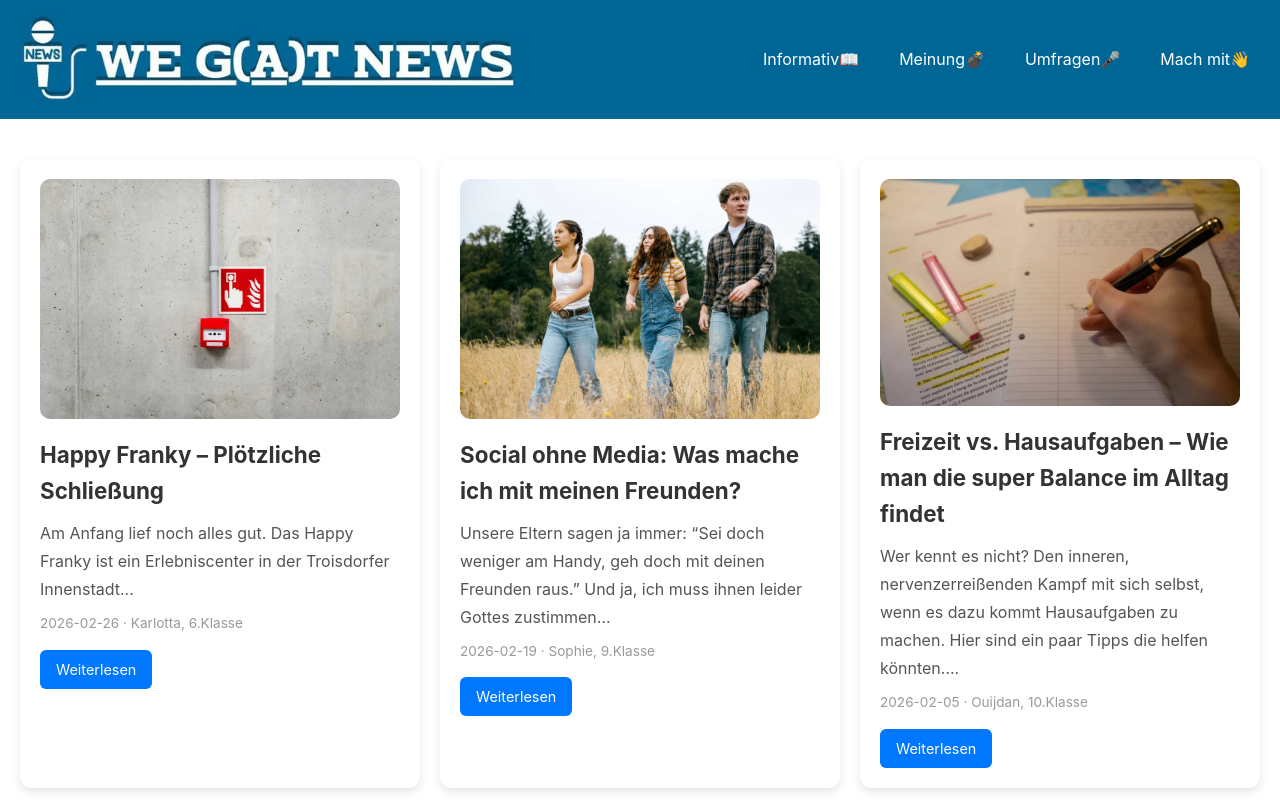
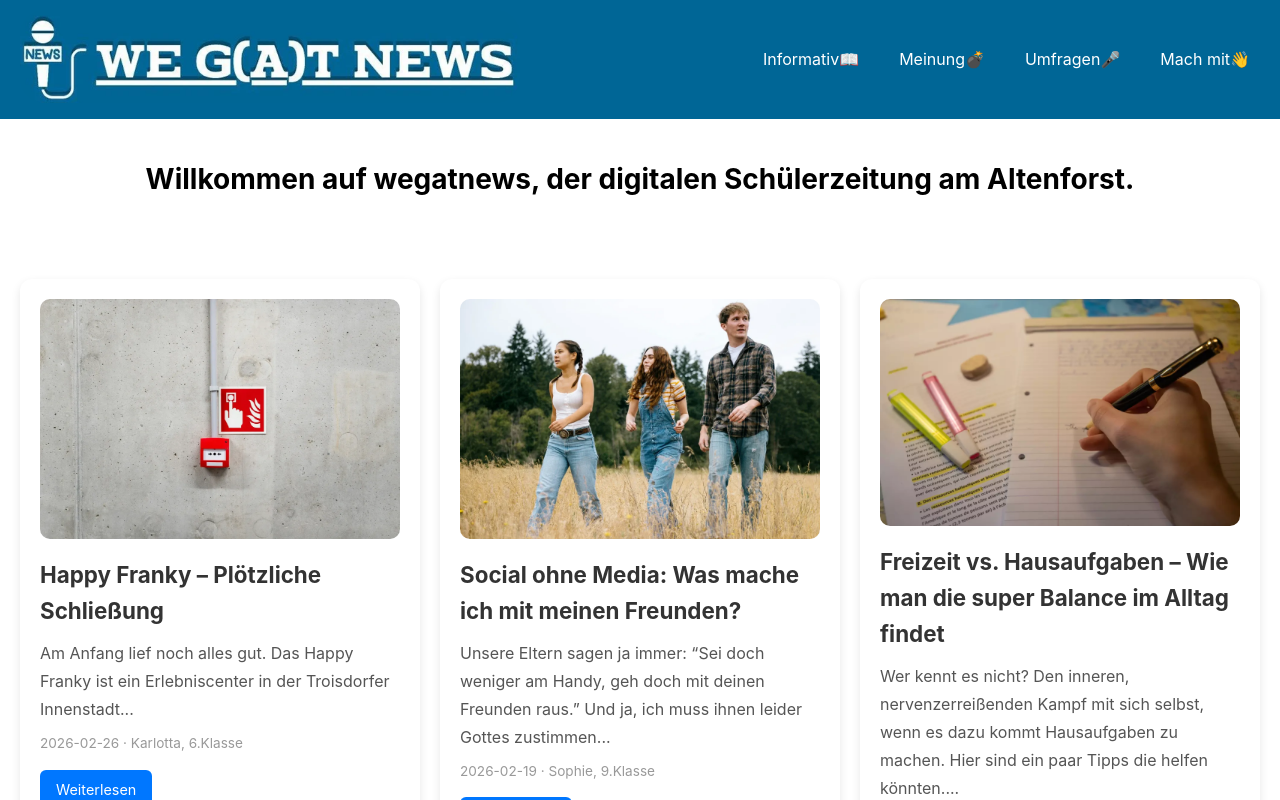
Before and after one commit to Chenjv2/wegatnews, a Next.js app: page / in a window 1280 px wide. Shown: the top 800 px of the page. Built offline with nearby package versions, Linux system fonts and the light colour scheme.

Commit message:
welcome text

```diff
--- a/pages/index.js
+++ b/pages/index.js
@@ -14,7 +14,6 @@ export async function getStaticProps() {
 
 function DisplayContainer({ data }) {
   return (
-    <>
     <div className="blog-container">
       {data.map((post) => (
         <div key={post.slug} className="blog-entry">
@@ -30,30 +29,38 @@ function DisplayContainer({ data }) {
         </div>
       ))}
     </div>
-    </>
   );
 }
 
 function NewestPosts({ posts }) {
   return (
-    <>
     <section className="blog-section">
       <DisplayContainer data={posts.slice(0, 4)} />
       <DisplayContainer data={posts.slice(4)} />
     </section>
-    </>
   );
 }
 
 export default function Blog({ newestPosts, archivePosts }) {
   return (
     <>
+      {/* Welcome text */}
+      <div className="welcome-container">
+        <h2 className="welcome">
+          Willkommen auf wegatnews, der digitalen Schülerzeitung am Altenforst.
+        </h2>
+      </div>
+
+      {/* Newest blog posts */}
       <NewestPosts posts={newestPosts} />
+
+      {/* Contact section */}
       <section>
         <div className="image-or-text">
           <h2>Ideen, Artikel, Probleme, Fragen?</h2>
           <p>
-            Einfach per Teams oder E-Mail an Vincent Cui, vincent.cui@altenforst.de
+            Einfach per Teams oder E-Mail an Vincent Cui,
+            vincent.cui@altenforst.de
           </p>
           <p>
             Wir treffen uns jeden Donnerstag in der Mittagspause vor den
@@ -62,13 +69,14 @@ export default function Blog({ newestPosts, archivePosts }) {
           <p>Komm doch einfach mal vorbei!</p>
         </div>
       </section>
+
+      {/* Archive */}
       <section>
         <h1 className="archiv">Archiv</h1>
         <ul className="archiv">
           {archivePosts.map((post) => (
             <li key={post.slug}>
-              <Link href={`/blog/${post.slug}`}>{post.title}</Link>
-              {post.date}
+              <Link href={`/blog/${post.slug}`}>{post.title}</Link> {post.date}
             </li>
           ))}
         </ul>
--- a/styles/globals.css
+++ b/styles/globals.css
@@ -233,6 +233,12 @@ nav ul li a:hover {
     display: block;
 }
 /* Blog Section */
+
+.welcome-container {
+    text-align: center;
+    padding: 40px 20px;
+}
+
 .blog-section {
     text-align: left;
     display: block;
```
Also changed, not shown: 1 other file (tests, documents, lock files or other folders). Lines whose indentation alone changed are shown as unchanged.
